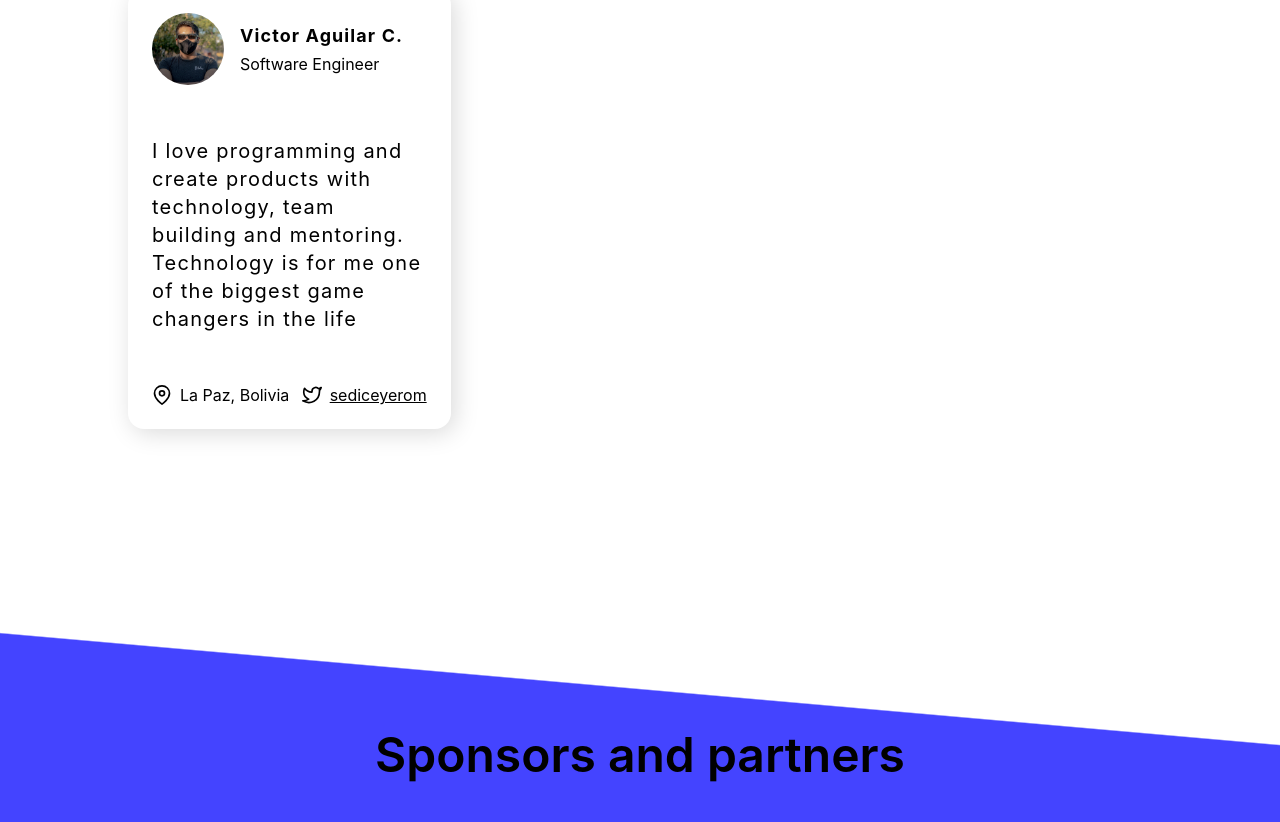
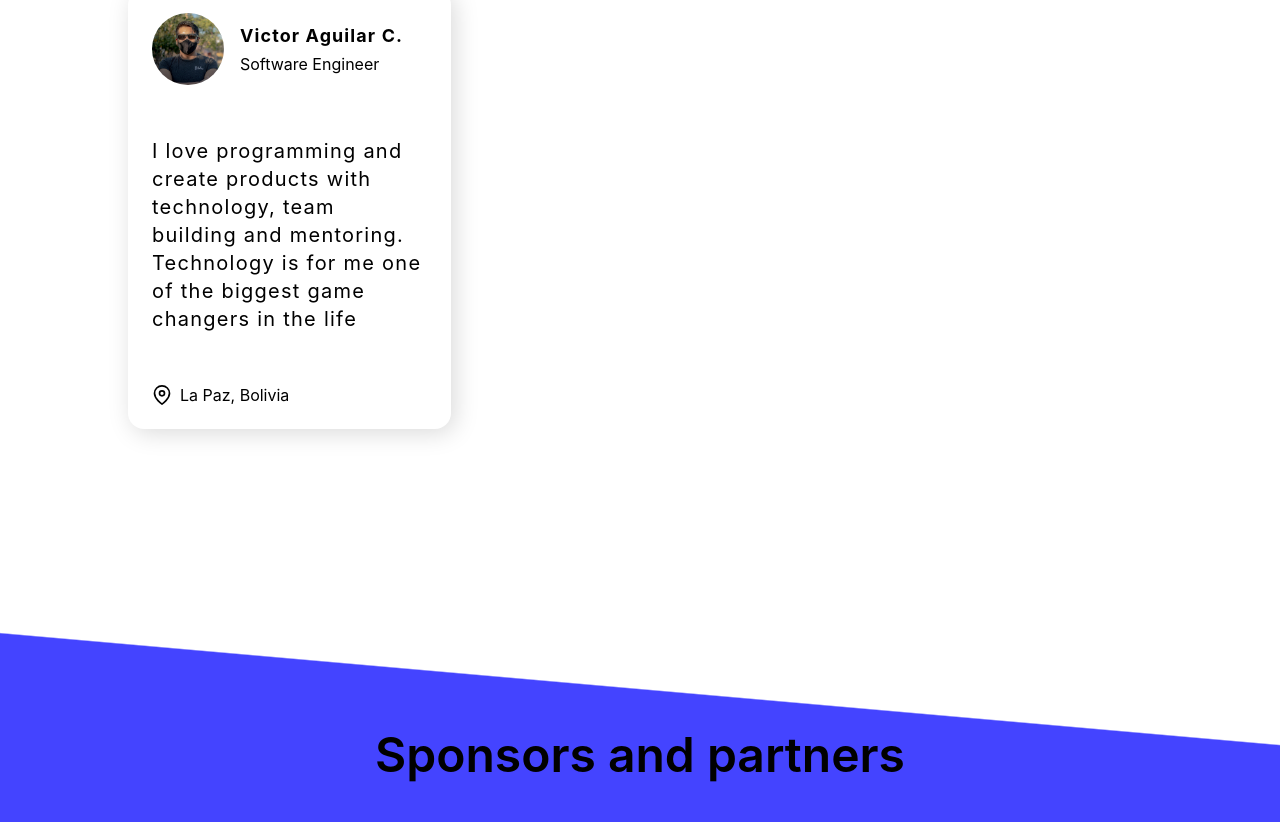
Before and after one commit to react-next-boilerplate/rnb-site, a Next.js app: page /events/student-developer in a window 1280 px wide. Shown: the part 1878-2700 px from the top of the page. Built offline with nearby package versions, Linux system fonts and the light colour scheme; a web font is replaced by a local one.

Commit message:
[Fix]: Link to twitter

```diff
--- a/speakers-manifest.js
+++ b/speakers-manifest.js
@@ -63,7 +63,7 @@ const vic = {
   resume:
     'I love programming and create products with technology, team building and mentoring. Technology is for me one of the biggest game changers in the life',
   src: '/static/images/speakers/vic.jpg',
-  twitter: 'sediceyerom',
+  twitter: null,
 };
 
 export const mapping = { afvalenciab, paulinagavilan, jerolan, vic };
--- a/src/components/SpeakerCard.js
+++ b/src/components/SpeakerCard.js
@@ -29,16 +29,18 @@ function SpeakerCard({ avatar, name, role, resume, place, twitter }) {
           <span>{place}</span>
         </div>
 
+        {twitter && (
           <a
             target="_blank"
             rel="noreferrer"
-          href="https://github.com/react-next-boilerplate/react-next-boilerplate#documentation"
+            href={`https://twitter.com/${twitter}`}
             data-category="Site-Wide Custom Events"
             data-label="Link social"
             className="social">
             <Twitter size={20} />
             <span>{twitter}</span>
           </a>
+        )}
       </footer>
 
       <style jsx>{`
```
Lines whose indentation alone changed are shown as unchanged.
